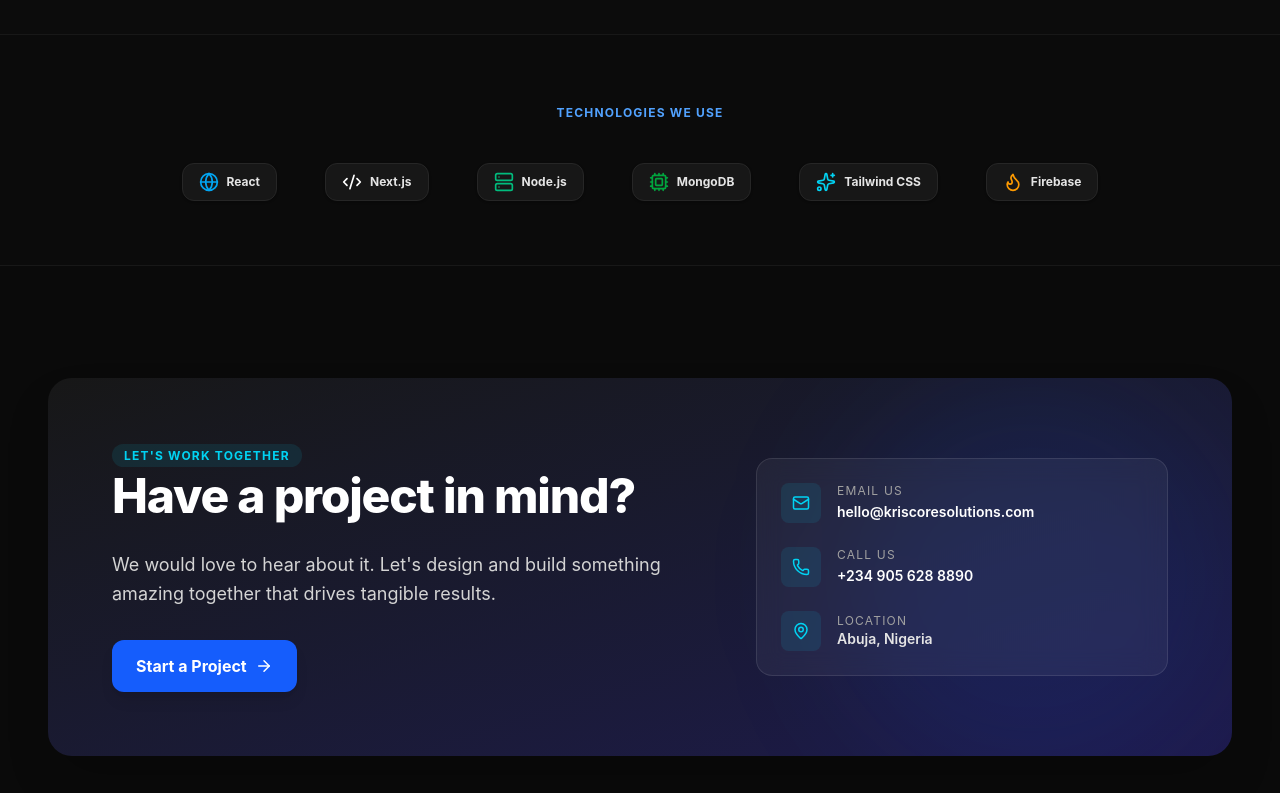
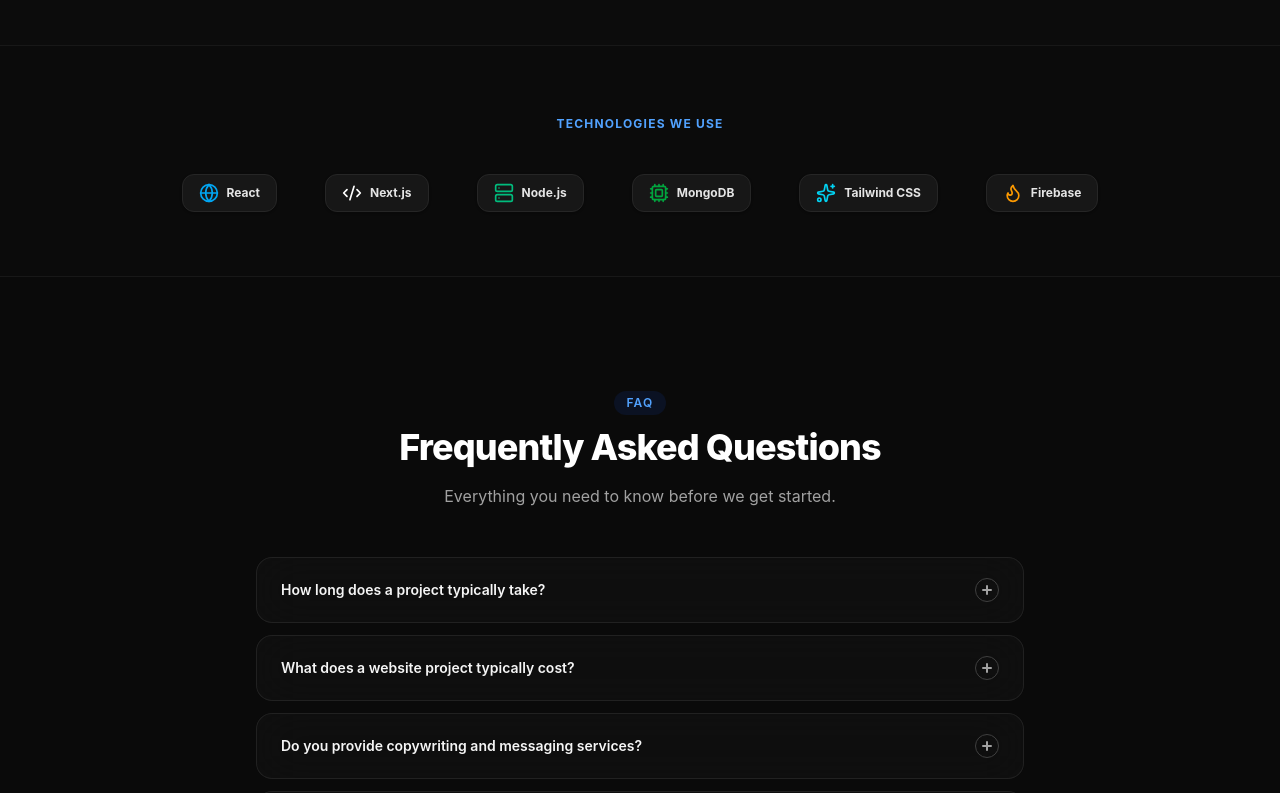
Before and after one commit to Kris-D/kriscoresolutions, a React (Vite) app: page / in a window 1280 px wide. Shown: the part 2000-2793 px from the top of the page. Built offline with nearby package versions, Linux system fonts and the light colour scheme; no server answers.

Commit message:
feat: adjust buttons layout, update contacts, swap about page icon, and add home FAQ

```diff
--- a/src/pages/home/Index.jsx
+++ b/src/pages/home/Index.jsx
@@ -33,6 +33,52 @@
 import AboutIndex from '../about/Index'
 import TalkIndex from '../talk/Index'
 import ProductsIndex from '../products/Index'
+
+
+function FaqSection({ faqs, themeStyles }) {
+  const [openIndex, setOpenIndex] = useState(null)
+  const toggle = (i) => setOpenIndex(openIndex === i ? null : i)
+
+  return (
+    <section id="faq" className={themeStyles.sectionPadding}>
+      <div className={themeStyles.container}>
+        <div className="text-center max-w-2xl mx-auto mb-12 space-y-4">
+          <span className={themeStyles.badge}>FAQ</span>
+          <h2 className={themeStyles.h2}>Frequently Asked Questions</h2>
+          <p className={themeStyles.body}>
+            Everything you need to know before we get started.
+          </p>
+        </div>
+        <div className="max-w-3xl mx-auto space-y-3">
+          {faqs.map((faq, i) => (
+            <div
+              key={i}
+              className="backdrop-blur-xl bg-white/60 dark:bg-neutral-900/40 border border-neutral-200/50 dark:border-neutral-800/80 rounded-2xl overflow-hidden transition-all duration-300"
+            >
+              <button
+                onClick={() => toggle(i)}
+                className="w-full px-6 py-5 flex items-center justify-between text-left font-semibold text-sm text-neutral-800 dark:text-neutral-100 hover:bg-neutral-100/50 dark:hover:bg-neutral-800/30 transition-all cursor-pointer gap-4"
+              >
+                <span>{faq.q}</span>
+                <span className={`shrink-0 w-6 h-6 rounded-full flex items-center justify-center border transition-all duration-300 ${openIndex === i ? 'bg-blue-600 border-blue-600 text-white rotate-45' : 'border-neutral-300 dark:border-neutral-700 text-neutral-400'}`}>
+                  <svg width="12" height="12" viewBox="0 0 12 12" fill="none" stroke="currentColor" strokeWidth="2" strokeLinecap="round">
+                    <line x1="6" y1="2" x2="6" y2="10"/>
+                    <line x1="2" y1="6" x2="10" y2="6"/>
+                  </svg>
+                </span>
+              </button>
+              <div className={`transition-all duration-300 ease-in-out overflow-hidden ${openIndex === i ? 'max-h-96' : 'max-h-0'}`}>
+                <p className="px-6 pb-5 text-sm text-neutral-500 dark:text-neutral-400 leading-relaxed border-t border-neutral-200/50 dark:border-neutral-800/50 pt-4">
+                  {faq.a}
+                </p>
+              </div>
+            </div>
+          ))}
+        </div>
+      </div>
+    </section>
+  )
+}
 
 const WORDS = [
   "Modern World",
@@ -94,8 +140,8 @@
       window.scrollTo({ top: 0, behavior: 'smooth' })
     } else if (activeTab === 'Services') {
       document.getElementById('services')?.scrollIntoView({ behavior: 'smooth' })
-    } else if (activeTab === 'Our Work') {
-      document.getElementById('our-work')?.scrollIntoView({ behavior: 'smooth' })
+    } else if (activeTab === 'FAQ') {
+      document.getElementById('faq')?.scrollIntoView({ behavior: 'smooth' })
     } else if (activeTab === 'Contact') {
       document.getElementById('contact')?.scrollIntoView({ behavior: 'smooth' })
     }
@@ -103,7 +149,7 @@
 
   const toggleTheme = () => setIsDark(!isDark)
 
-  const navLinks = ['Home', 'About Us', 'Services', 'Our Work',  'Contact']
+  const navLinks = ['Home', 'About Us', 'Services', 'FAQ', 'Contact']
 
   return (
     <div className={themeStyles.wrapper}>
@@ -154,7 +200,7 @@
 
             {/* Let's Talk CTA */}
             <a
-              href="https://calendly.com/kriscoresolutions/30min"
+              href={import.meta.env.VITE_CALENDLY_URL}
               target="_blank"
               rel="noreferrer"
               className="px-5 py-2.5 border border-neutral-300 dark:border-neutral-800 text-neutral-800 dark:text-neutral-200 hover:bg-neutral-100 dark:hover:bg-neutral-900/60 text-sm font-semibold rounded-xl active:scale-[0.98] transition-all cursor-pointer inline-flex items-center justify-center gap-2"
@@ -215,7 +261,7 @@
 
               {/* Let's Talk CTA */}
               <a
-                href="https://calendly.com/kriscoresolutions/30min"
+                href={import.meta.env.VITE_CALENDLY_URL}
                 target="_blank"
                 rel="noreferrer"
                 onClick={() => setMobileMenuOpen(false)}
@@ -247,13 +293,13 @@
         {/* Accent blue orb — top right behind mockup */}
         <div className="glow-drift absolute top-10 right-10 w-[400px] h-[400px] bg-cyan-500/20 dark:bg-blue-500/20 rounded-full blur-[80px] pointer-events-none" style={{ animationDelay: '4s' }}></div>
 
-        <div className={`${themeStyles.container} grid grid-cols-1 lg:grid-cols-12 gap-12 lg:gap-8 items-center`}>
+        <div className={`${themeStyles.container} grid grid-cols-1 lg:grid-cols-12 gap-12 lg:gap-8 items-start`}>
           {/* Hero Left Content */}
           <div className="lg:col-span-5 space-y-8 text-center lg:text-left z-10">
             <span className="text-[11px] font-extrabold tracking-widest uppercase text-blue-600 dark:text-blue-500 block">
               WELCOME TO KRISCORE
             </span>
-            <h1 className="text-4xl sm:text-5xl lg:text-[56px] font-extrabold tracking-tight text-neutral-900 dark:text-white leading-[1.1] mb-6">
+            <h1 className="text-4xl sm:text-5xl lg:text-[56px] font-extrabold tracking-tight text-neutral-900 dark:text-white leading-[1.1] mb-6 min-h-[5.5em] sm:min-h-[3.5em] lg:min-h-[3.5em]">
               Building Digital Solutions for the{' '}
               <span className={`bg-gradient-to-r from-blue-600 to-cyan-500 dark:from-blue-500 dark:to-cyan-400 bg-clip-text text-transparent block sm:inline-block pb-3 -mb-3 transition-all duration-500 ease-out transform ${fadeProp}`}>
                 {WORDS[wordIndex]}
@@ -265,17 +311,17 @@
             <div className="flex flex-col sm:flex-row gap-4 items-center justify-center lg:justify-start">
               <button
                 onClick={() => setActiveTab('Services')}
-                className={themeStyles.btnPrimary}
+                className="px-6 py-3 border border-neutral-300 dark:border-neutral-800 text-neutral-800 dark:text-neutral-200 hover:bg-neutral-100 dark:hover:bg-neutral-900/60 font-semibold rounded-xl active:scale-[0.98] transition-all cursor-pointer inline-flex items-center justify-center gap-2"
               >
                 Our Services <ArrowRight size={18} />
               </button>
               <a
-                href="https://calendly.com/kriscoresolutions/30min"
+                href={import.meta.env.VITE_CALENDLY_URL}
                 target="_blank"
                 rel="noreferrer"
-                className="px-6 py-3 border border-neutral-300 dark:border-neutral-800 text-neutral-800 dark:text-neutral-200 hover:bg-neutral-100 dark:hover:bg-neutral-900/60 font-semibold rounded-xl active:scale-[0.98] transition-all cursor-pointer inline-flex items-center justify-center gap-2"
+                className={themeStyles.btnPrimary}
               >
-                Contact Us
+                Book Strategy Call
               </a>
             </div>
 
@@ -444,7 +490,7 @@
 
                 <button
                   onClick={() => setActiveTab('Products')}
-                  className="text-sm font-bold text-blue-400 hover:text-blue-300 flex items-center gap-1.5 group transition-colors"
+                  className="text-sm font-bold text-blue-400 hover:text-blue-300 flex items-center gap-1.5 group transition-colors cursor-pointer"
                 >
                   View All Products <ArrowRight size={14} className="transition-transform group-hover:translate-x-1" />
                 </button>
@@ -485,7 +531,36 @@
         </div>
       </section>
 
-      {/* 6. Call to Action / Contact Banner */}
+      {/* 6. FAQ Section */}
+      {(() => {
+        const faqs = [
+          {
+            q: 'How long does a project typically take?',
+            a: 'Most projects are completed within 6–10 weeks, from the initial discovery session through to launch. More complex projects that involve in-depth strategy, custom functionality, or extensive copywriting typically take 12–16 weeks. Our focus is on delivering exceptional quality and attention to detail, so we prioritize getting it right over rushing the process.'
+          },
+          {
+            q: 'What does a website project typically cost?',
+            a: 'Our website projects typically start at $2,500 and can exceed $80,000, depending on the project\'s scope, strategic requirements, custom features, and overall technical complexity. During our initial strategy session, we\'ll discuss your goals, requirements, and the investment needed to bring your vision to life.'
+          },
+          {
+            q: 'Do you provide copywriting and messaging services?',
+            a: 'Absolutely. Clear, compelling messaging is a key part of every project we deliver. We help define your brand positioning, develop a strong value proposition, and create persuasive, conversion-focused copy that connects with your audience and supports your business goals.'
+          },
+          {
+            q: 'Can you redesign an existing website?',
+            a: 'Absolutely. Many of our clients come to us with websites that no longer represent their brand, business goals, or growth. We go beyond visual improvements by rethinking the site\'s strategy, user experience, performance, and functionality to create a modern, high-performing website built for long-term success.'
+          },
+          {
+            q: 'Do you provide ongoing support after launch?',
+            a: 'Yes. We offer ongoing support and maintenance plans to keep your website secure, up to date, and performing at its best. Our services include content updates, performance optimization, security monitoring, technical maintenance, and continuous improvements to help your website grow alongside your business.'
+          }
+        ]
+        return (
+          <FaqSection faqs={faqs} themeStyles={themeStyles} />
+        )
+      })()}
+
+      {/* 7. Call to Action / Contact Banner */}
       <section id="contact" className={themeStyles.sectionPadding}>
         <div className={themeStyles.container}>
           <div className="relative rounded-3xl overflow-hidden bg-gradient-to-br from-neutral-900 to-indigo-950 text-white p-8 md:p-16 shadow-2xl">
@@ -504,7 +579,7 @@
                 </p>
                 <div className="pt-2">
                   <a
-                    href="https://calendly.com/kriscoresolutions/30min"
+                    href={import.meta.env.VITE_CALENDLY_URL}
                     target="_blank"
                     rel="noreferrer"
                     className="px-6 py-3.5 bg-blue-600 hover:bg-blue-500 text-white font-bold rounded-xl shadow-lg active:scale-98 transition-all cursor-pointer inline-flex items-center justify-center gap-2"
@@ -516,26 +591,51 @@
 
               {/* Direct Contacts Block */}
               <div className="lg:col-span-5 space-y-6 bg-white/5 border border-white/10 rounded-2xl p-6 backdrop-blur-md">
-                <div className="flex items-center gap-4">
+                <a
+                  href="mailto:hello@kriscoresolutions.com"
+                  className="flex items-center gap-4 group cursor-pointer"
+                >
                   <div className="w-10 h-10 bg-cyan-400/10 rounded-lg flex items-center justify-center text-cyan-400">
                     <Mail size={18} />
                   </div>
                   <div>
                     <p className="text-xs text-neutral-400 uppercase tracking-widest">Email Us</p>
-                    <a href="mailto:hello@kriscoresolutions.com" className="text-sm font-semibold hover:underline">
+                    <span className="text-sm font-semibold group-hover:text-cyan-400 transition-colors">
                       hello@kriscoresolutions.com
-                    </a>
+                    </span>
                   </div>
-                </div>
+                </a>
 
-                <div className="flex items-center gap-4">
+                <a
+                  href="tel:+2348084556760"
+                  className="flex items-center gap-4 group cursor-pointer"
+                >
                   <div className="w-10 h-10 bg-cyan-400/10 rounded-lg flex items-center justify-center text-cyan-400">
                     <Phone size={18} />
                   </div>
                   <div>
                     <p className="text-xs text-neutral-400 uppercase tracking-widest">Call Us</p>
-                    <a href="tel:+2349031234567" className="text-sm font-semibold hover:underline">
-                      +234 905 628 8890
+                    <span className="text-sm font-semibold  group-hover:text-cyan-400 transition-colors">
+                      +234 808 455 6760
+                    </span>
+                  </div>
+                </a>
+
+                <div className="flex items-center gap-4">
+                  <div className="w-10 h-10 bg-green-500/10 rounded-lg flex items-center justify-center text-green-400">
+                    <svg xmlns="http://www.w3.org/2000/svg" width="18" height="18" viewBox="0 0 24 24" fill="currentColor">
+                      <path d="M17.472 14.382c-.297-.149-1.758-.867-2.03-.967-.273-.099-.471-.148-.67.15-.197.297-.767.966-.94 1.164-.173.199-.347.223-.644.075-.297-.15-1.255-.463-2.39-1.475-.883-.788-1.48-1.761-1.653-2.059-.173-.297-.018-.458.13-.606.134-.133.298-.347.446-.52.149-.174.198-.298.298-.497.099-.198.05-.371-.025-.52-.075-.149-.669-1.612-.916-2.207-.242-.579-.487-.5-.669-.51-.173-.008-.371-.01-.57-.01-.198 0-.52.074-.792.372-.272.297-1.04 1.016-1.04 2.479 0 1.462 1.065 2.875 1.213 3.074.149.198 2.096 3.2 5.077 4.487.709.306 1.262.489 1.694.625.712.227 1.36.195 1.871.118.571-.085 1.758-.719 2.006-1.413.248-.694.248-1.289.173-1.413-.074-.124-.272-.198-.57-.347m-5.421 7.403h-.004a9.87 9.87 0 01-5.031-1.378l-.361-.214-3.741.982.998-3.648-.235-.374a9.86 9.86 0 01-1.51-5.26c.001-5.45 4.436-9.884 9.888-9.884 2.64 0 5.122 1.03 6.988 2.898a9.825 9.825 0 012.893 6.994c-.003 5.45-4.437 9.884-9.885 9.884m8.413-18.297A11.815 11.815 0 0012.05 0C5.495 0 .16 5.335.157 11.892c0 2.096.547 4.142 1.588 5.945L.057 24l6.305-1.654a11.882 11.882 0 005.683 1.448h.005c6.554 0 11.89-5.335 11.893-11.893a11.821 11.821 0 00-3.48-8.413z"/>
+                    </svg>
+                  </div>
+                  <div>
+                    <p className="text-xs text-neutral-400 uppercase tracking-widest">WhatsApp</p>
+                    <a
+                      href="https://wa.me/2348084556760?text=Hello%2C%20I%20would%20like%20to%20inquire%20about"
+                      target="_blank"
+                      rel="noreferrer"
+                      className="text-sm font-semibold hover:text-cyan-400 transition-colors"
+                    >
+                      WhatsApp Us
                     </a>
                   </div>
                 </div>
--- a/src/pages/products/Index.jsx
+++ b/src/pages/products/Index.jsx
@@ -216,7 +216,7 @@
 
             {/* CTA Button */}
             <a
-              href="https://calendly.com/kriscoresolutions/30min"
+              href={import.meta.env.VITE_CALENDLY_URL}
               target="_blank"
               rel="noreferrer"
               className="group relative shrink-0 inline-flex items-center gap-2 px-6 py-2.5 bg-white text-blue-700 font-bold text-sm rounded-xl shadow-lg shadow-blue-900/30 hover:shadow-blue-900/50 hover:scale-[1.04] active:scale-[0.97] transition-all duration-200"
```
Also changed, not shown: src/pages/about/Index.jsx (+17 -1 lines).
